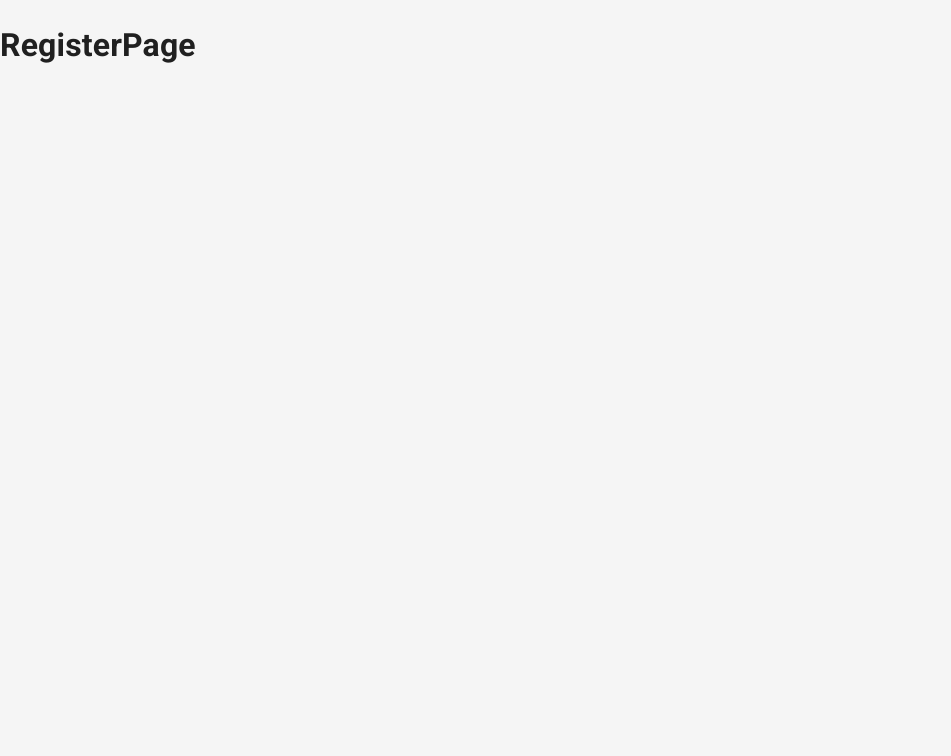
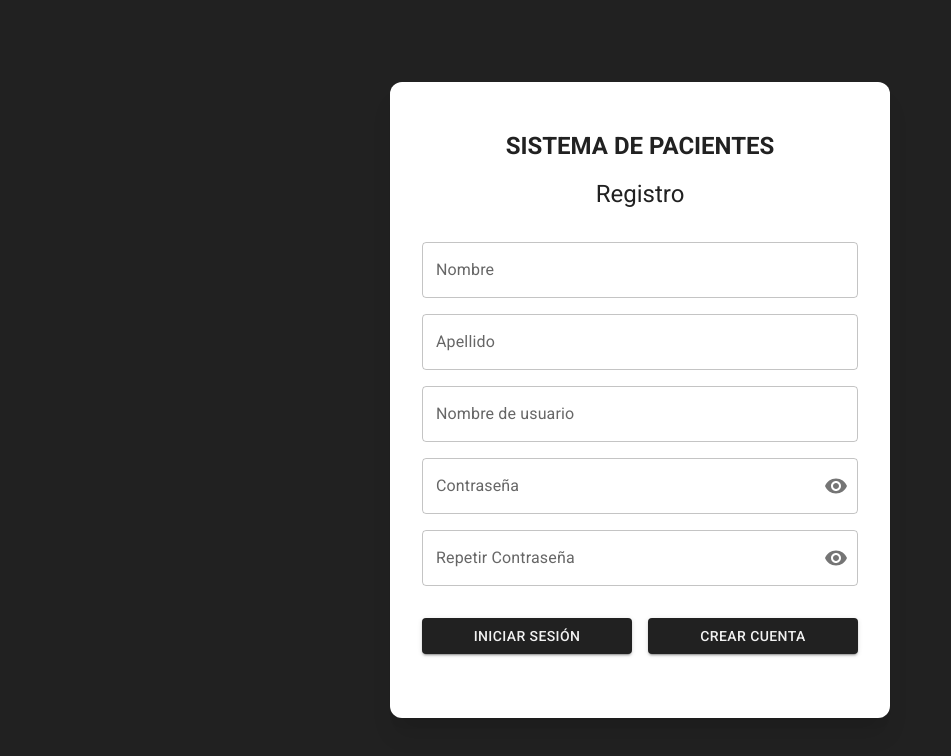
Before and after one commit to MartinezFabian/PruebaTecnicaFrontEndReact, a React (Vite) app: page /register in a window 1280 px wide. Shown: the top 756 px of the page, without its empty margins (0-951 px from the left). Built offline with nearby package versions, Linux system fonts and the light colour scheme.

Commit message:
Feat: Add initial layout to RegisterPage.jsx

```diff
--- a/src/pages/RegisterPage.jsx
+++ b/src/pages/RegisterPage.jsx
@@ -1,7 +1,182 @@
+import { Visibility, VisibilityOff } from '@mui/icons-material';
+import {
+  Button,
+  FormControl,
+  Grid,
+  IconButton,
+  InputAdornment,
+  InputLabel,
+  OutlinedInput,
+  Paper,
+  TextField,
+  Typography,
+} from '@mui/material';
+import { useState } from 'react';
+
 export const RegisterPage = () => {
+  // show / hide password functionality
+  const [showPassword, setShowPassword] = useState(false);
+
+  const handleClickShowPassword = () => setShowPassword((show) => !show);
+
+  const [showRepeatPassword, setShowRepeatPassword] = useState(false);
+
+  const handleClickShowRepeatPassword = () => setShowRepeatPassword((show) => !show);
+
+  const handleMouseDownPassword = (event) => {
+    event.preventDefault();
+  };
+
   return (
-    <>
-      <h1>RegisterPage</h1>
-    </>
+    <Grid
+      backgroundColor={'primary.main'}
+      container
+      spacing={0}
+      direction="column"
+      alignItems="center"
+      justifyContent="center"
+      sx={{ minHeight: '100vh', padding: 4 }}
+    >
+      <Paper
+        sx={{
+          boxShadow:
+            'rgba(0, 0, 0, 0.1) 0px 20px 25px -5px, rgba(0, 0, 0, 0.04) 0px 10px 10px -5px;',
+          paddingTop: 6,
+          paddingBottom: 6,
+          paddingLeft: 4,
+          paddingRight: 4,
+          borderRadius: 3,
+          width: { sm: 400, md: 500 },
+        }}
+      >
+        <Grid container direction="column" alignItems="center" justifyContent="center" spacing={0}>
+          <Typography
+            component="h1"
+            textTransform={'uppercase'}
+            align="center"
+            fontWeight={'bold'}
+            variant="h5"
+            sx={{ marginBottom: 2 }}
+          >
+            Sistema de Pacientes
+          </Typography>
+
+          <Typography component="h3" align="center" variant="h5" sx={{ marginBottom: 2 }}>
+            Registro
+          </Typography>
+        </Grid>
+
+        <form>
+          <Grid container>
+            <Grid item xs={12} sx={{ marginTop: 2 }}>
+              <TextField
+                label="Nombre"
+                type="text"
+                variant="outlined"
+                fullWidth
+                placeholder="Nombre"
+                name="name"
+              />
+            </Grid>
+
+            <Grid item xs={12} sx={{ marginTop: 2 }}>
+              <TextField
+                label="Apellido"
+                type="text"
+                variant="outlined"
+                fullWidth
+                placeholder="Apellido"
+                name="lastname"
+              />
+            </Grid>
+
+            <Grid item xs={12} sx={{ marginTop: 2 }}>
+              <TextField
+                label="Nombre de usuario"
+                type="text"
+                autoComplete="username"
+                variant="outlined"
+                fullWidth
+                placeholder="Nombre de usuario"
+                name="username"
+              />
+            </Grid>
+
+            <Grid item xs={12} sx={{ marginTop: 2 }}>
+              <FormControl fullWidth variant="outlined">
+                <InputLabel htmlFor="outlined-adornment-password">Contraseña</InputLabel>
+                <OutlinedInput
+                  label="Contraseña"
+                  placeholder="Contraseña"
+                  id="outlined-adornment-password"
+                  variant="outlined"
+                  autoComplete="current-password"
+                  type={showPassword ? 'text' : 'password'}
+                  name="password"
+                  inputProps={{
+                    'aria-label': 'password-input',
+                  }}
+                  endAdornment={
+                    <InputAdornment position="end">
+                      <IconButton
+                        aria-label="toggle password visibility"
+                        onClick={handleClickShowPassword}
+                        onMouseDown={handleMouseDownPassword}
+                        edge="end"
+                      >
+                        {showPassword ? <VisibilityOff /> : <Visibility />}
+                      </IconButton>
+                    </InputAdornment>
+                  }
+                />
+              </FormControl>
+            </Grid>
+
+            <Grid item xs={12} sx={{ marginTop: 2 }}>
+              <FormControl fullWidth variant="outlined">
+                <InputLabel htmlFor="outlined-adornment-password">Repetir Contraseña</InputLabel>
+                <OutlinedInput
+                  label="Repetir Contraseña"
+                  placeholder="Repetir Contraseña"
+                  id="outlined-adornment-password"
+                  variant="outlined"
+                  autoComplete="current-password"
+                  type={showRepeatPassword ? 'text' : 'password'}
+                  name="password-repeat"
+                  inputProps={{
+                    'aria-label': 'password-input',
+                  }}
+                  endAdornment={
+                    <InputAdornment position="end">
+                      <IconButton
+                        aria-label="toggle password visibility"
+                        onClick={handleClickShowRepeatPassword}
+                        onMouseDown={handleMouseDownPassword}
+                        edge="end"
+                      >
+                        {showRepeatPassword ? <VisibilityOff /> : <Visibility />}
+                      </IconButton>
+                    </InputAdornment>
+                  }
+                />
+              </FormControl>
+            </Grid>
+
+            <Grid container spacing={2} sx={{ marginBottom: 2, marginTop: 2 }}>
+              <Grid item xs={12} sm={6} sx={{ order: { xs: 2, sm: 1 } }}>
+                <Button variant="contained" fullWidth>
+                  Iniciar sesión
+                </Button>
+              </Grid>
+              <Grid item xs={12} sm={6} sx={{ order: { xs: 1, sm: 2 } }}>
+                <Button type="submit" variant="contained" fullWidth>
+                  Crear cuenta
+                </Button>
+              </Grid>
+            </Grid>
+          </Grid>
+        </form>
+      </Paper>
+    </Grid>
   );
 };
```
